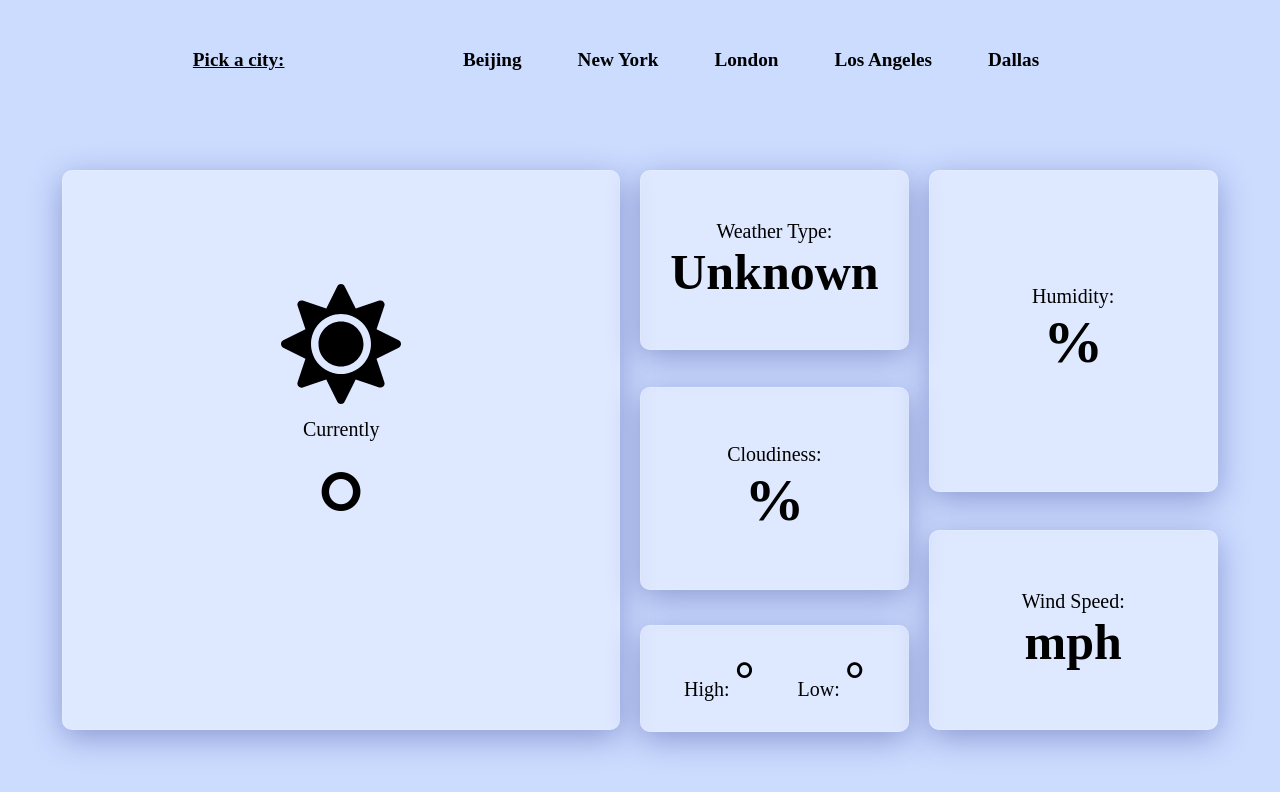
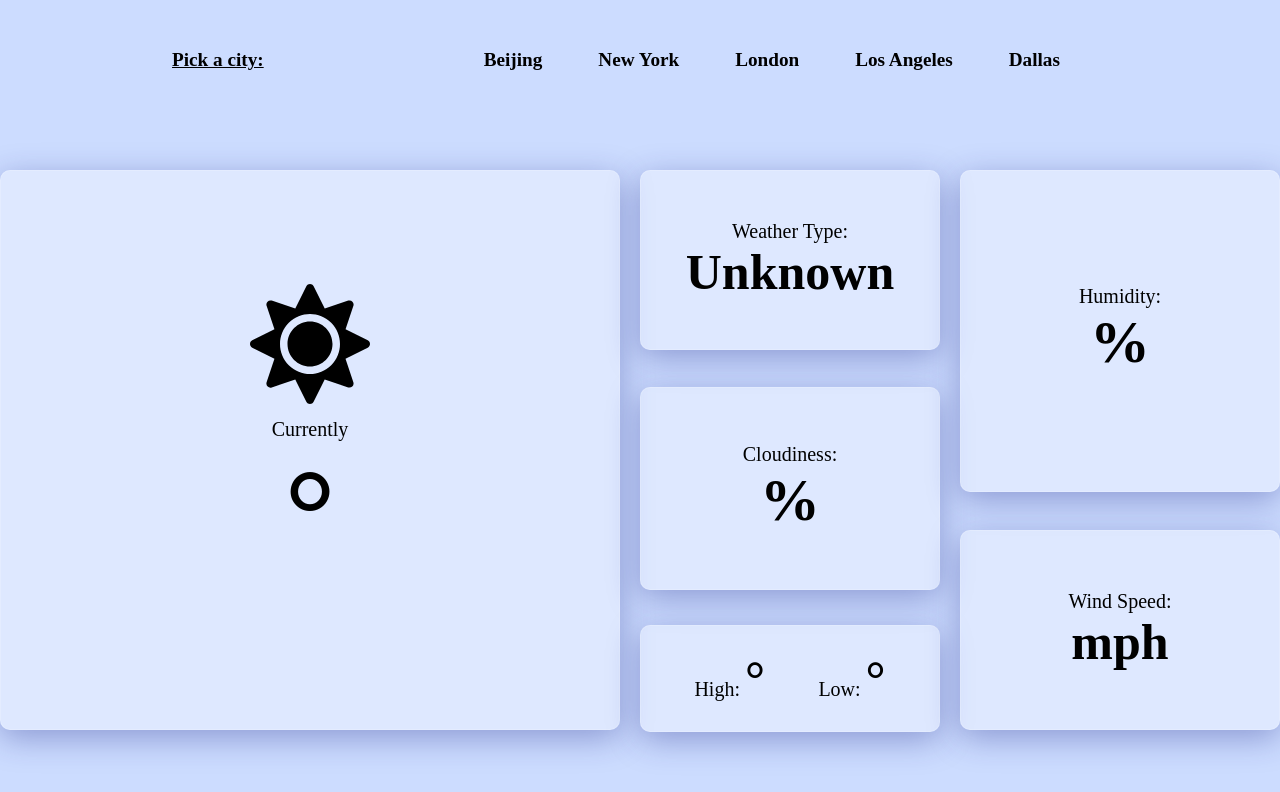
Before and after one commit to michellewongi/Weather_App, a React (Create React App) app: page / in a window 1280 px wide. Shown: the top 792 px of the page. Built offline with nearby package versions, Linux system fonts and the light colour scheme; a web font is replaced by a local one.

Commit message:
Media queries

```diff
--- a/src/App.css
+++ b/src/App.css
@@ -47,7 +47,7 @@ body {
 .App {
   min-height: 110vh;
   margin: 30px auto;
-  max-width: 95%;
+  max-width: 100%;
 }
 
 .WeatherCard {
```
